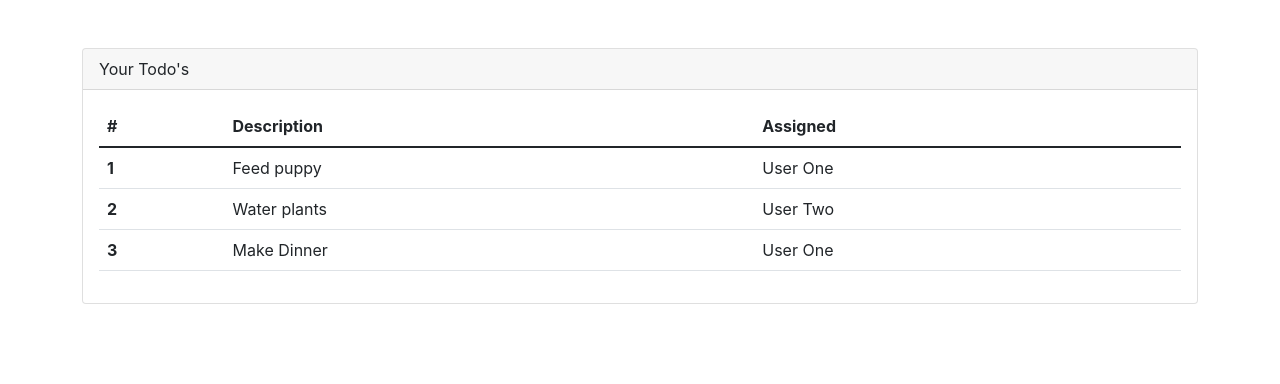
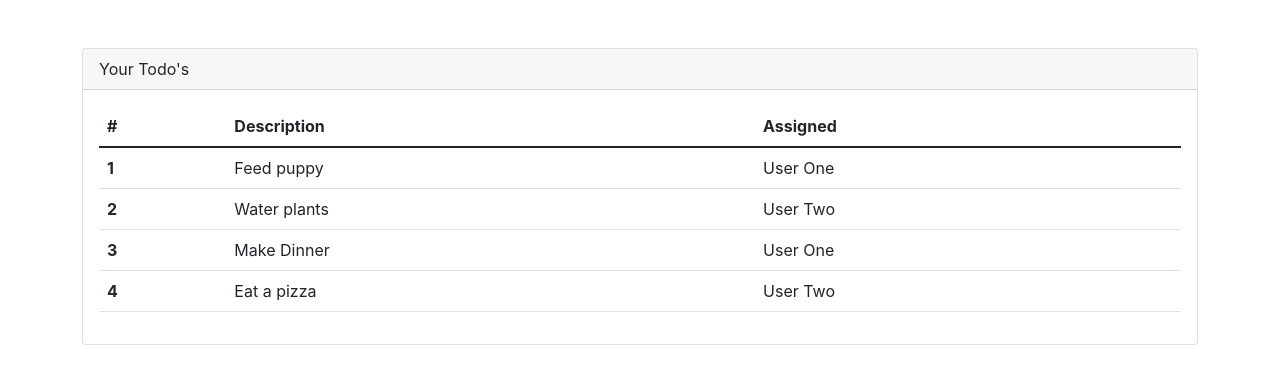
Before and after one commit to matthewguizar/ReactDemo, a React (Create React App) app: page / in a window 1280 px wide. Shown: the top 384 px of the page. Built offline with nearby package versions, Linux system fonts and the light colour scheme.

Commit message:
rendering react lists dynamically

```diff
--- a/src/App.js
+++ b/src/App.js
@@ -6,7 +6,8 @@ function App() {
   const todos = [
     {rowNumber: 1, rowDescription: 'Feed puppy', rowAssigned: 'User One'},
     {rowNumber: 2, rowDescription: 'Water plants', rowAssigned: 'User Two'},
-    {rowNumber: 3, rowDescription: 'Make Dinner', rowAssigned: 'User One'}
+    {rowNumber: 3, rowDescription: 'Make Dinner', rowAssigned: 'User One'},
+    {rowNumber: 4, rowDescription: 'Eat a pizza', rowAssigned: 'User Two'}
   ]
 
   return (
--- a/src/components/TodoTable.js
+++ b/src/components/TodoTable.js
@@ -11,21 +11,13 @@ function TodoTable(props) {
                 </tr>
             </thead>
             <tbody>
-                <TodoRowItem
-                rowNumber={props.todos[0].rowNumber}
-                rowDescription={props.todos[0].rowDescription}
-                rowAssigned={props.todos[0].rowAssigned}
-                />
-                <TodoRowItem
-                rowNumber={props.todos[1].rowNumber}
-                rowDescription={props.todos[1].rowDescription}
-                rowAssigned={props.todos[1].rowAssigned}
-                />
-                <TodoRowItem
-                rowNumber={props.todos[2].rowNumber}
-                rowDescription={props.todos[2].rowDescription}
-                rowAssigned={props.todos[2].rowAssigned}
-                />
+                {props.todos.map(todo => (
+                    <TodoRowItem
+                        rowNumber={todo.rowNumber}
+                        rowDescription={todo.rowDescription}
+                        rowAssigned={todo.rowAssigned}/>
+                ))}
+
 
             </tbody>
 
```
